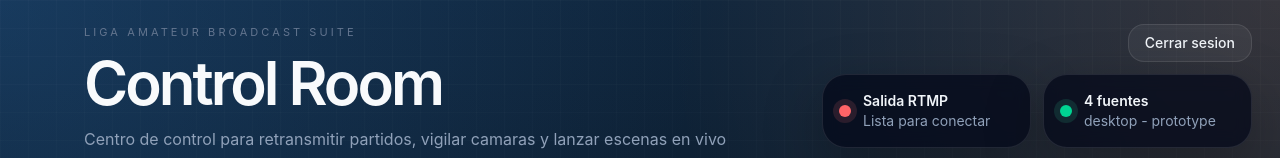
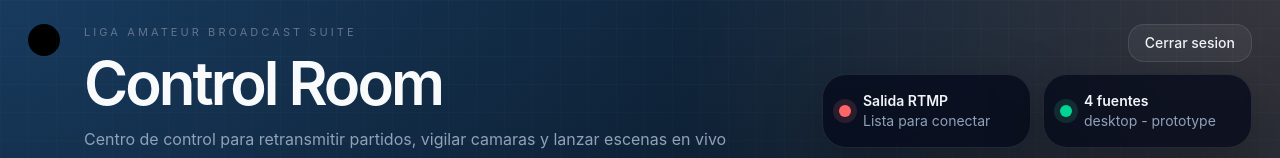
Before and after one commit to LeaGaj04/App-Streaming, a React (Vite) app in the folder app-streaming/: page / in a window 1280 px wide. Both pictures are taken after typing "Sample", "Sample123" into the empty fields and a click on the button "Entrar al panel de transmision". Shown: the top 158 px of the page. Built offline with nearby package versions, Linux system fonts and the light colour scheme.

Commit message:
Sidebar y boton de sidebar

```diff
--- a/app-streaming/src/App.jsx
+++ b/app-streaming/src/App.jsx
@@ -183,7 +183,8 @@ function App({ onLogout }) {
       <div className="pointer-events-none fixed inset-0 bg-[linear-gradient(rgba(255,255,255,0.025)_1px,transparent_1px),linear-gradient(90deg,rgba(255,255,255,0.025)_1px,transparent_1px)] bg-[size:28px_28px] [mask-image:linear-gradient(180deg,rgba(0,0,0,0.85),transparent)]" />
 
       <div className="mx-auto flex min-h-screen w-full max-w-[1440px] flex-col gap-6 px-4 py-4 sm:px-6 sm:py-6 xl:flex-row xl:items-start xl:px-7">
-        <button onClick={toggleSidebar} className='px-4 py-4'>
+        <button onClick={toggleSidebar} className='px-4 py-4 bg-black rounded-2xl'>
+
           <div className={`${sidebarAbierta ? "block" : "hidden"}`}>
             <Sidebar>
               <SidebarHeader>
```
